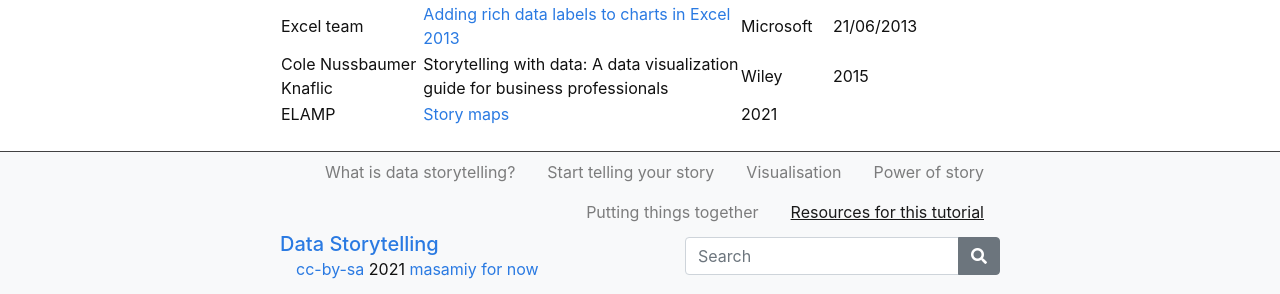
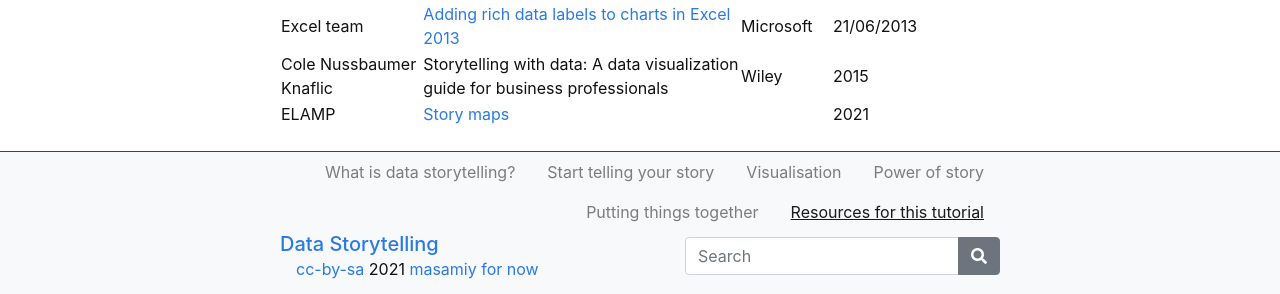
Before and after one commit to masamiy/DataStoryTelling, a Jekyll site: the page built from content/5-Resources.md, in a window 1280 px wide. Shown: the part 1204-1498 px from the top of the page. Built offline with Jekyll 4.4.1, drawn with Linux system fonts in a browser that asks for light colours.

```diff
--- a/content/5-Resources.md
+++ b/content/5-Resources.md
@@ -34,4 +34,4 @@ nav: Resources for this tutorial
 | AnyChart Team | [How to name a graph: Tips for writing great chart captions](https://www.anychart.com/blog/2017/04/05/chart-captions-title-graph-tips/) | AnyChart | 05/04/2017|
 | Excel team | [Adding rich data labels to charts in Excel 2013](https://www.microsoft.com/en-us/microsoft-365/blog/2013/06/21/adding-rich-data-labels-to-charts-in-excel-2013/) | Microsoft | 21/06/2013|
 | Cole Nussbaumer Knaflic | Storytelling with data: A data visualization guide for business professionals | Wiley | 2015 |
-| ELAMP | [Story maps](http://elamp.blogspot.com/2011/05/story-maps.html) | 2021 | |
+| ELAMP | [Story maps](http://elamp.blogspot.com/2011/05/story-maps.html) || 2021 |
```
